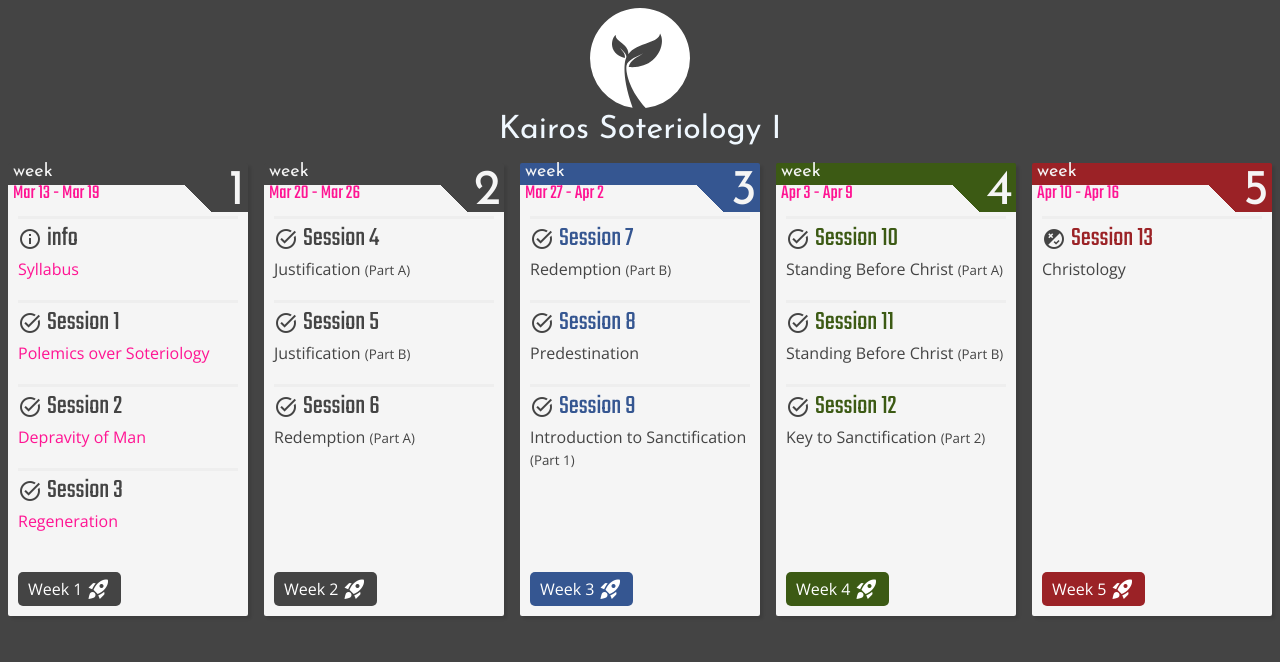
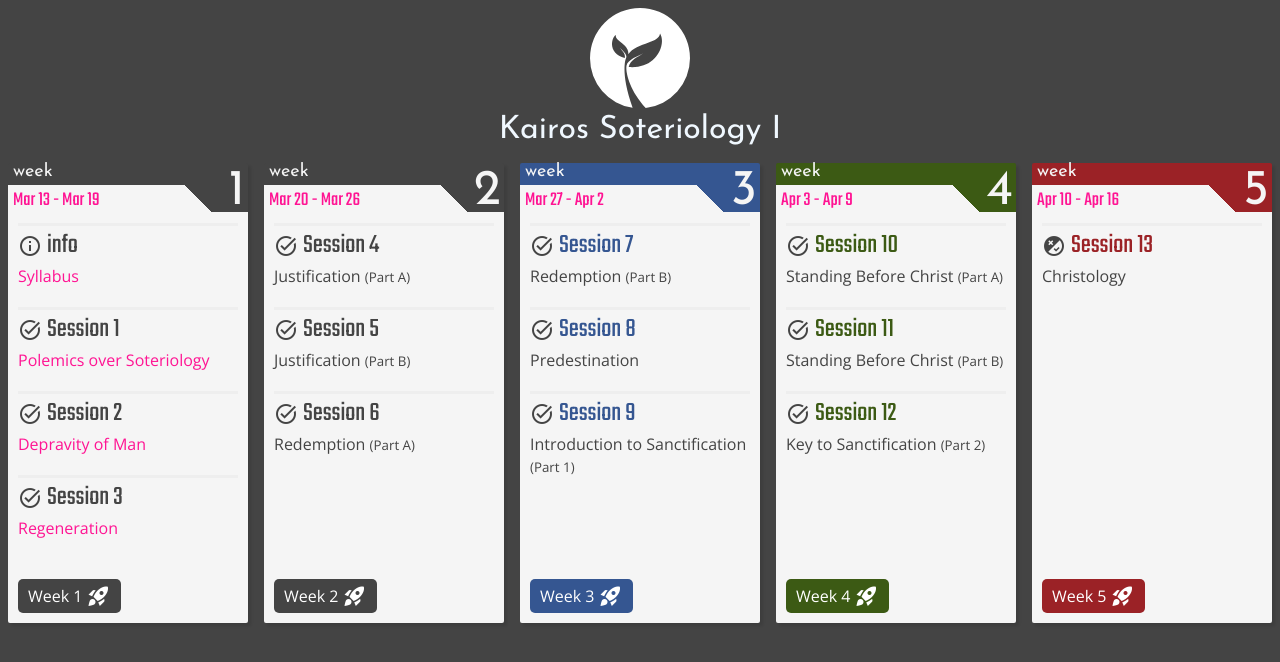
Before and after one commit to GospelTrust/kairos-th-513, a Jekyll site: the page built from docs/index.html, in a window 1280 px wide. Shown: the top 662 px of the page. Built offline with Jekyll 4.4.1, drawn with Linux system fonts in a browser that asks for light colours.

Commit message:
style: Top margin for date

```diff
--- a/docs/assets/css/tab.css
+++ b/docs/assets/css/tab.css
@@ -57,7 +57,7 @@
 }
 
 .header {
-  margin: 0 50px 0 5px;
+  margin: 7px 50px 0 5px;
   text-align: left;
   line-height: 1;
   height: 32px;
```
